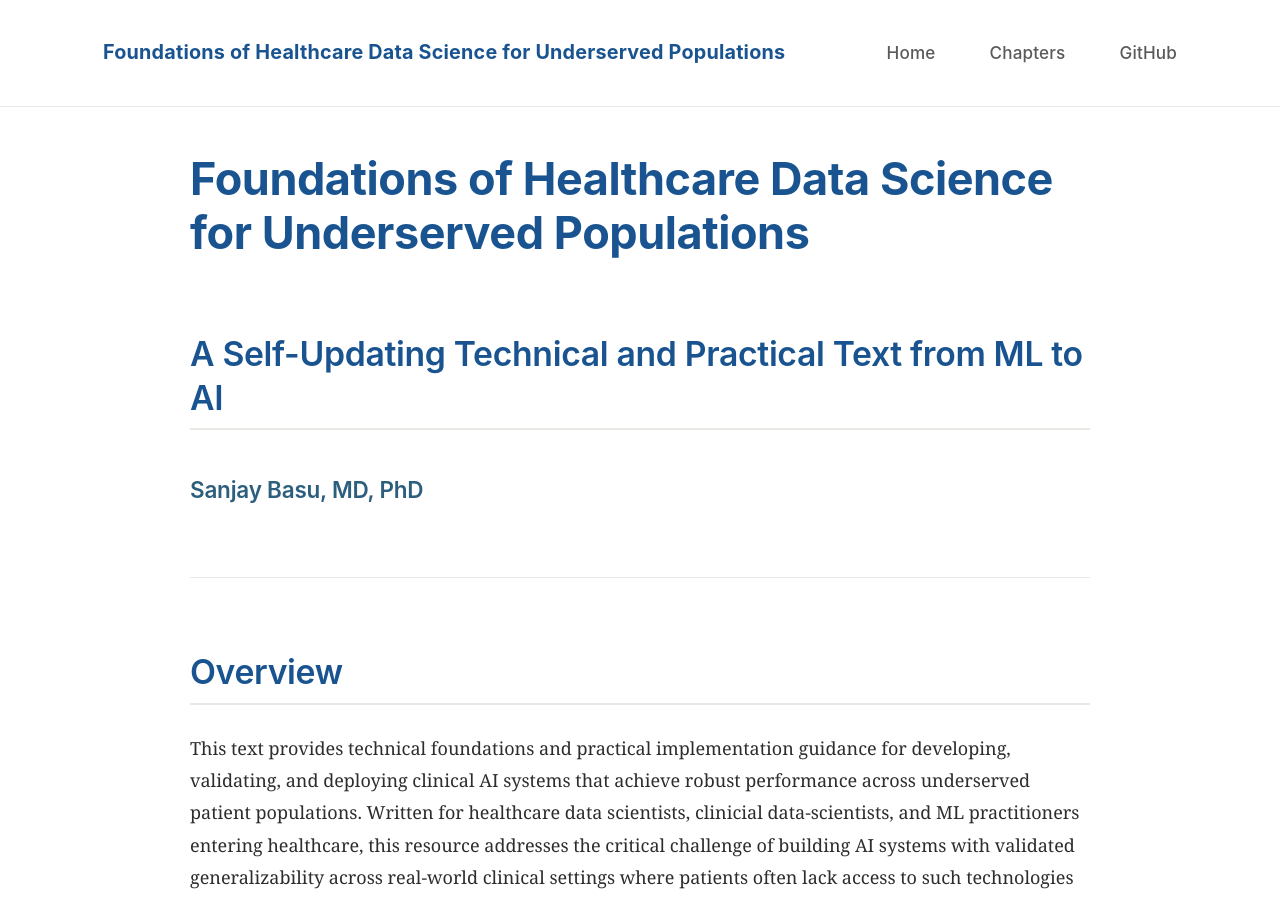
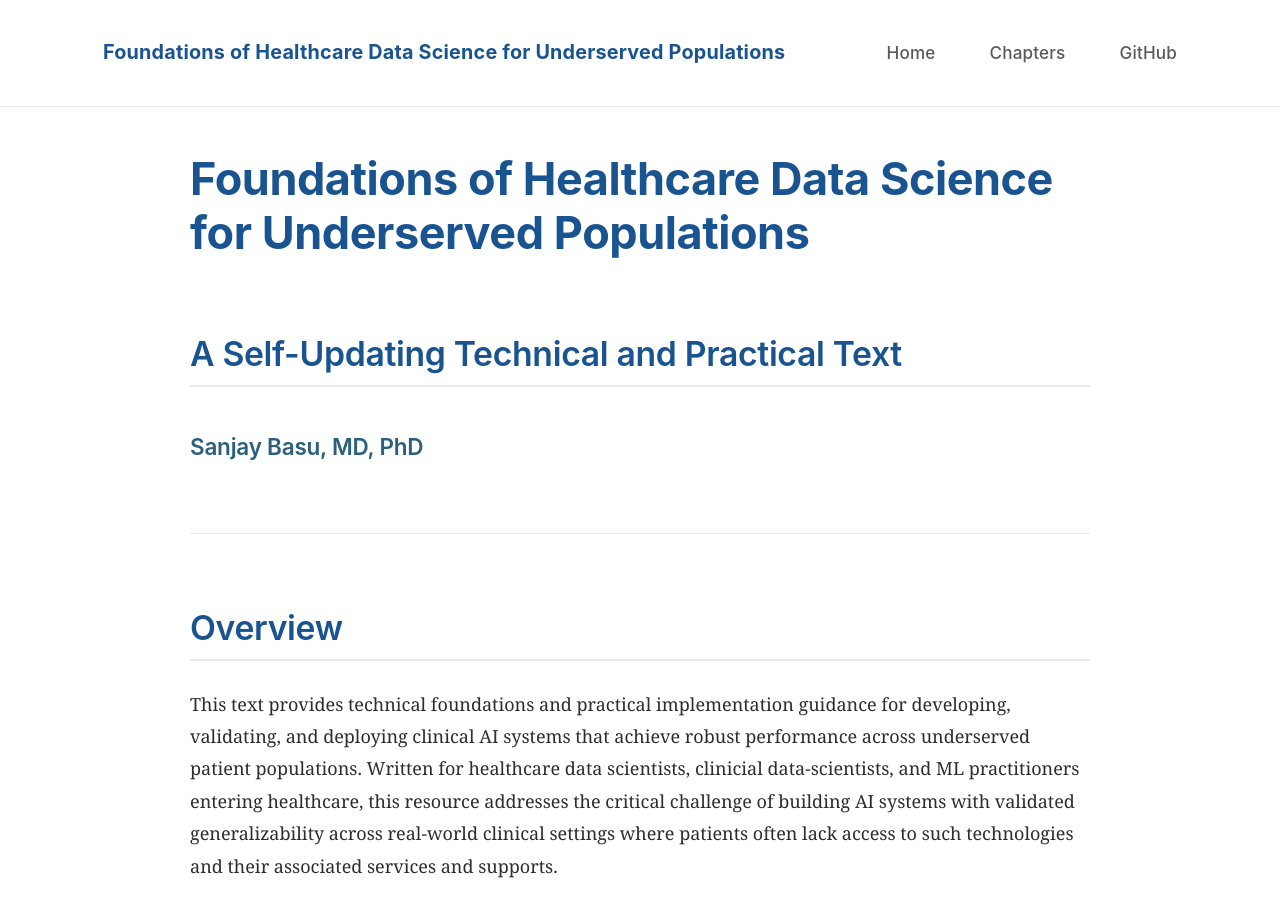
Before and after one commit to sanjaybasu/healthcare-ai-equity, a Jekyll site: the page built from index.md, in a window 1280 px wide and 900 px high. Built offline with Jekyll 4.4.1, drawn with Linux system fonts in a browser that asks for light colours; nearby versions of some CDN libraries.

Commit message:
Update index.md

```diff
--- a/index.md
+++ b/index.md
@@ -4,7 +4,7 @@ title: Home
 ---
 
 # Foundations of Healthcare Data Science for Underserved Populations
-## A Self-Updating Technical and Practical Text from ML to AI
+## A Self-Updating Technical and Practical Text
 
 #### Sanjay Basu, MD, PhD
 
```
